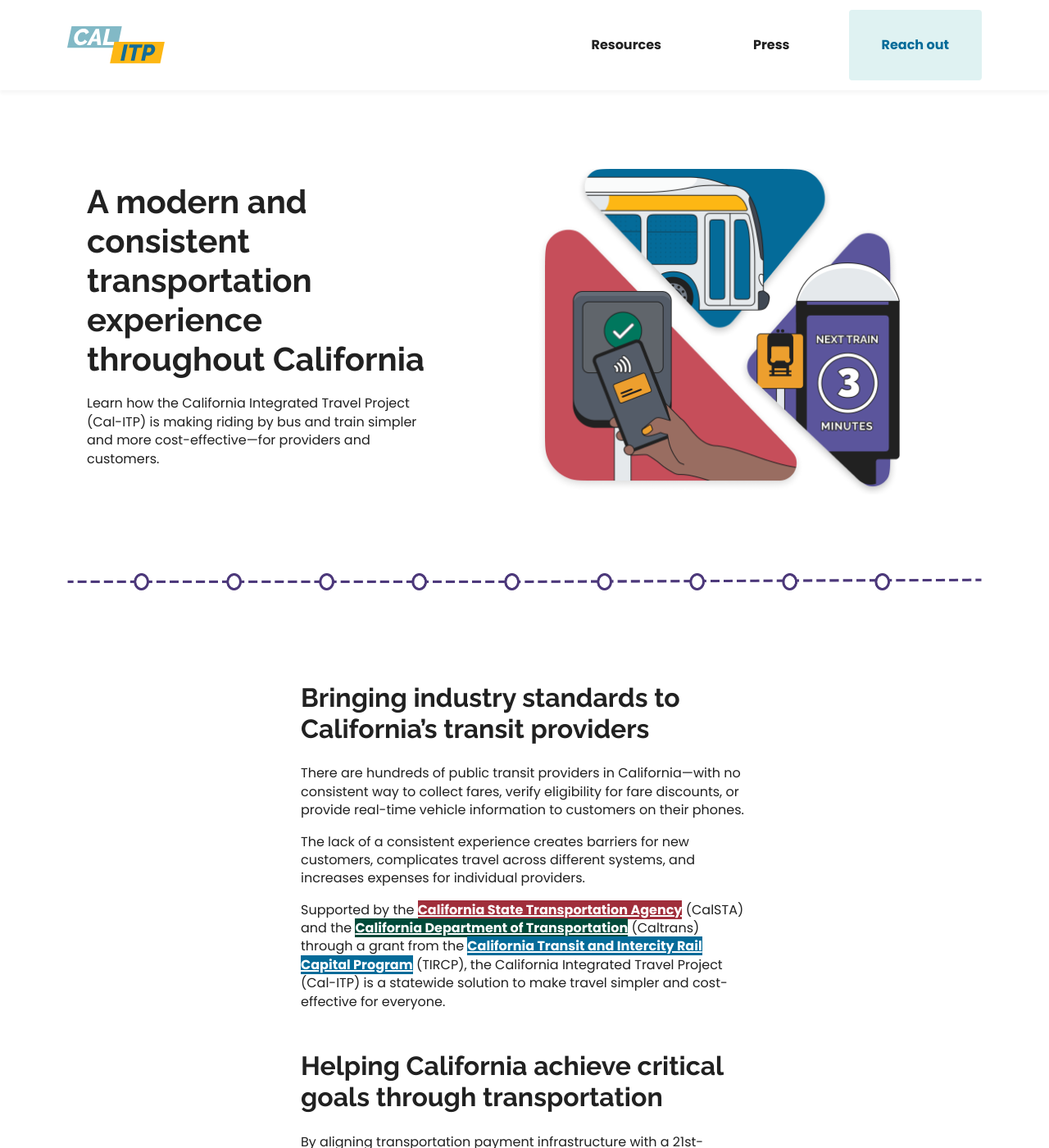
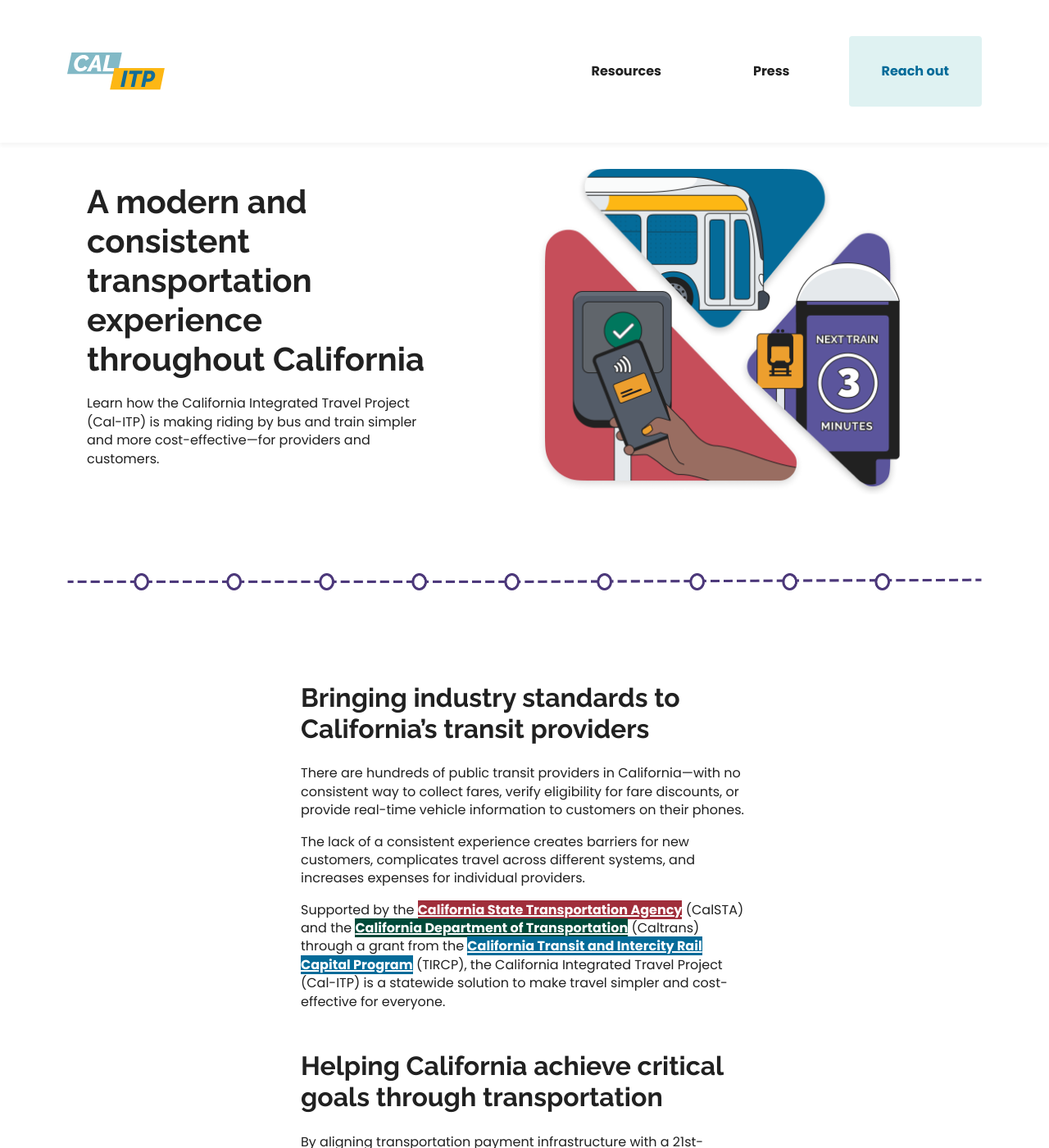
Before and after one commit to cal-itp/calitp.org, a Jekyll site: the page built from src/index.html, in a window 1280 px wide and 1400 px high. Shown: the whole window at 82% size. Built offline with Jekyll 4.4.1, drawn with Linux system fonts in a browser that asks for light colours.

Commit message:
fix(css): use rems

```diff
--- a/src/stylesheets/main.css
+++ b/src/stylesheets/main.css
@@ -379,8 +379,8 @@
   }
 
   .navbar-brand {
-    --bs-navbar-brand-padding-x: 32px;
-    --bs-navbar-brand-padding-y: 32px;
+    --bs-navbar-brand-padding-x: 4rem;
+    --bs-navbar-brand-padding-y: 4rem;
   }
 
   .navbar-nav {
```
